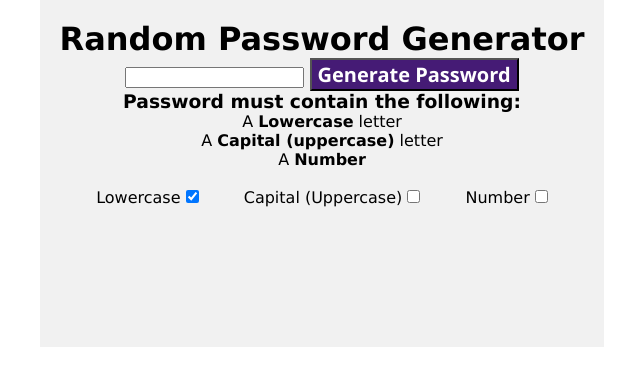
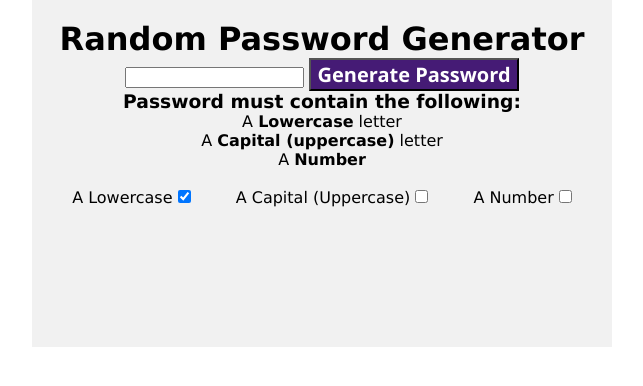
Before and after one commit to sambollano/PasswordGenerator, a plain HTML site: page index.html in a window 1280 px wide. Shown: the whole page, without its empty margins (318-961 px from the left). Drawn offline with Linux system fonts and the light colour scheme.

Commit message:
Update index.html

```diff
--- a/index.html
+++ b/index.html
@@ -22,17 +22,17 @@
     <p id="capital" class="invalid">A <b>Capital (uppercase)</b> letter</p>
     <p id="number" class="invalid">A <b>Number</b></p>
     <p id="length" class="invalid">Minimum <b>8 Characters</b></p>
-  <label class="container">Lowercase
+    <label class="container"> A Lowercase
     <input type="checkbox" checked="checked">
     <span class="checkmark"></span>
     </label>
 
-  <label class="container">Capital (Uppercase)
+    <label class="container"> A Capital (Uppercase)
     <input type="checkbox">
     <span class="checkmark"></span>
     </label>
 
-  <label class="container">Number
+    <label class="container"> A Number
     <input type="checkbox">
     <span class="checkmark" ></span>
     </label>
```
Lines whose indentation alone changed are shown as unchanged.
